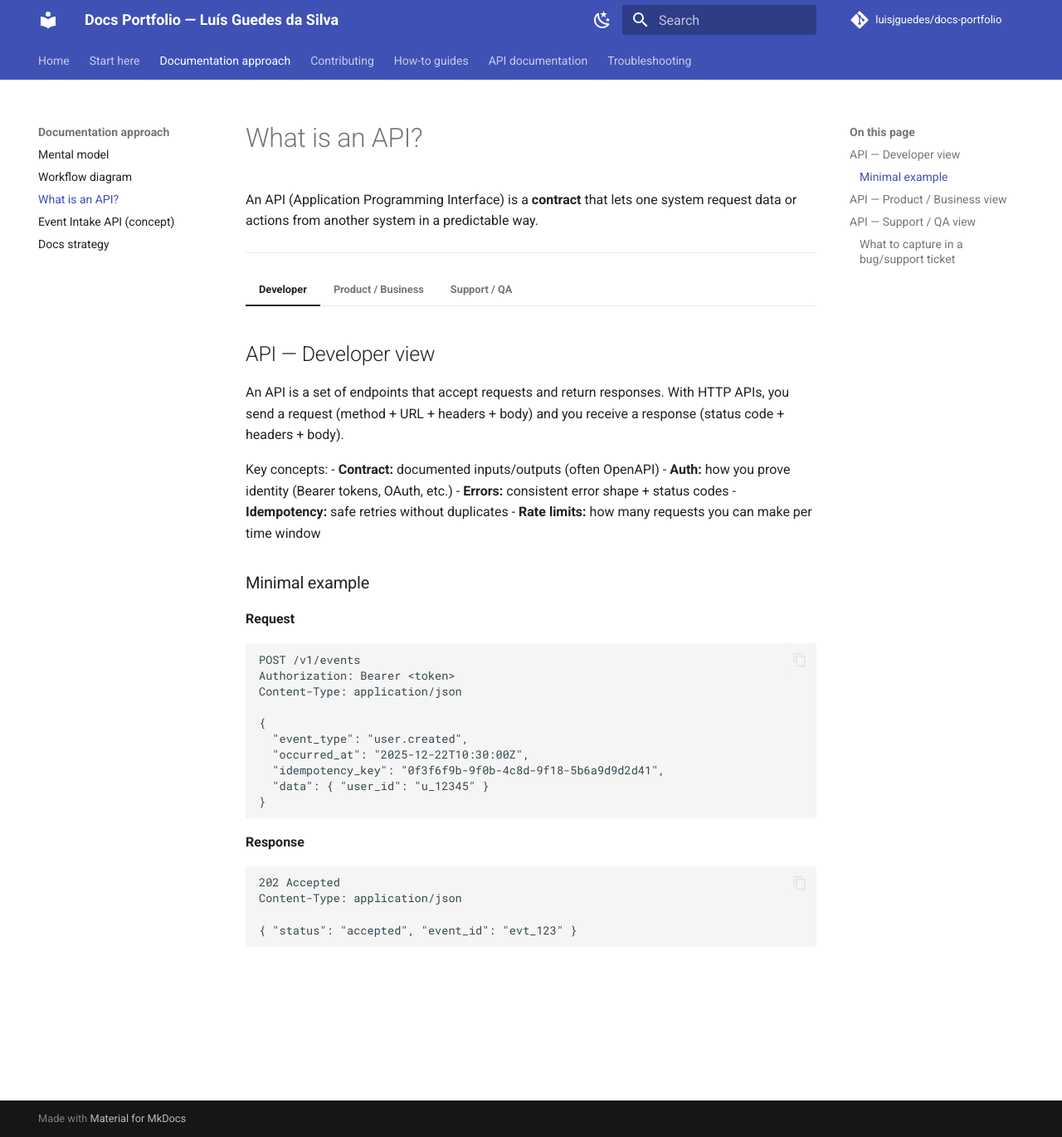
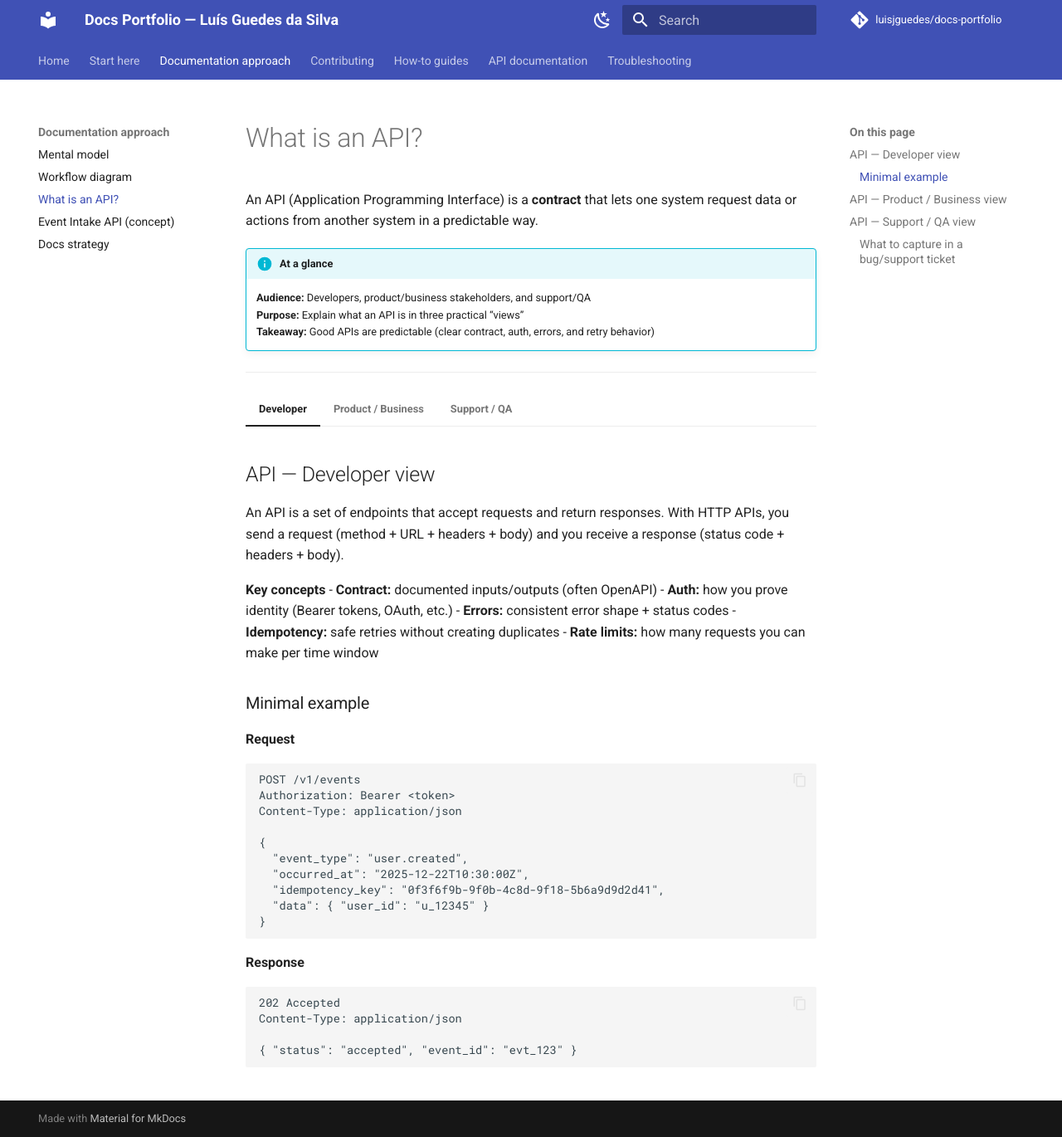
Before and after one commit to luisjguedes/docs-portfolio, an MkDocs documentation site: the page built from docs/concepts/what-is-an-api.md, in a window 1280 px wide and 1370 px high. Shown: the whole window at 83% size. Built offline with MkDocs 1.6.1 and Material for MkDocs 9.7.7, drawn with Linux system fonts in a browser that asks for light colours; comment, search, counter and statistics services are not loaded.

Commit message:
Update what-is-an-api.md

```diff
--- a/docs/concepts/what-is-an-api.md
+++ b/docs/concepts/what-is-an-api.md
@@ -1,6 +1,11 @@
 # What is an API?
 
 An API (Application Programming Interface) is a **contract** that lets one system request data or actions from another system in a predictable way.
+
+!!! info "At a glance"
+    **Audience:** Developers, product/business stakeholders, and support/QA
+    **Purpose:** Explain what an API is in three practical “views”
+    **Takeaway:** Good APIs are predictable (clear contract, auth, errors, and retry behavior)
 
 ---
 
@@ -10,11 +15,11 @@ An API (Application Programming Interface) is a **contract** that lets one syste
 
     An API is a set of endpoints that accept requests and return responses. With HTTP APIs, you send a request (method + URL + headers + body) and you receive a response (status code + headers + body).
 
-    Key concepts:
+    **Key concepts**
     - **Contract:** documented inputs/outputs (often OpenAPI)
     - **Auth:** how you prove identity (Bearer tokens, OAuth, etc.)
     - **Errors:** consistent error shape + status codes
-    - **Idempotency:** safe retries without duplicates
+    - **Idempotency:** safe retries without creating duplicates
     - **Rate limits:** how many requests you can make per time window
 
     ### Minimal example
@@ -47,14 +52,14 @@ An API (Application Programming Interface) is a **contract** that lets one syste
 
     An API is the interface that lets your product integrate with other tools and customers’ systems **without manual work**.
 
-    It defines:
-    - **What’s possible** (operations/capabilities)
-    - **What data is exchanged** (schemas)
-    - **The rules** (authentication, limits, errors, versioning)
+    **What it defines**
+    - **What’s possible:** operations/capabilities
+    - **What data is exchanged:** schemas and field meanings
+    - **The rules:** authentication, limits, errors, versioning
 
-    A good API reduces integration time, increases adoption, and lowers support costs. A weak API creates churn: integrations break, customers lose trust, and every change becomes risky.
+    A strong API reduces integration time, increases adoption, and lowers support costs. A weak API creates churn: integrations break, customers lose trust, and every change becomes risky.
 
-    What strong APIs and docs make clear:
+    **What strong APIs and docs make clear**
     - Capabilities and constraints (what it does / doesn’t do)
     - Versioning and backward-compatibility expectations
     - Reliability behaviors (retries, idempotency, rate limits)
@@ -71,7 +76,7 @@ An API (Application Programming Interface) is a **contract** that lets one syste
     - Did the system accept, reject, or partially process it?
     - Is it safe to retry?
 
-    What good API docs enable:
+    **What good API docs enable**
     - Repro steps (copy/paste HTTP or curl examples)
     - Clear signals (status codes, error codes, request IDs)
     - Deterministic behavior (validation rules, timestamp rules, idempotency)
```
